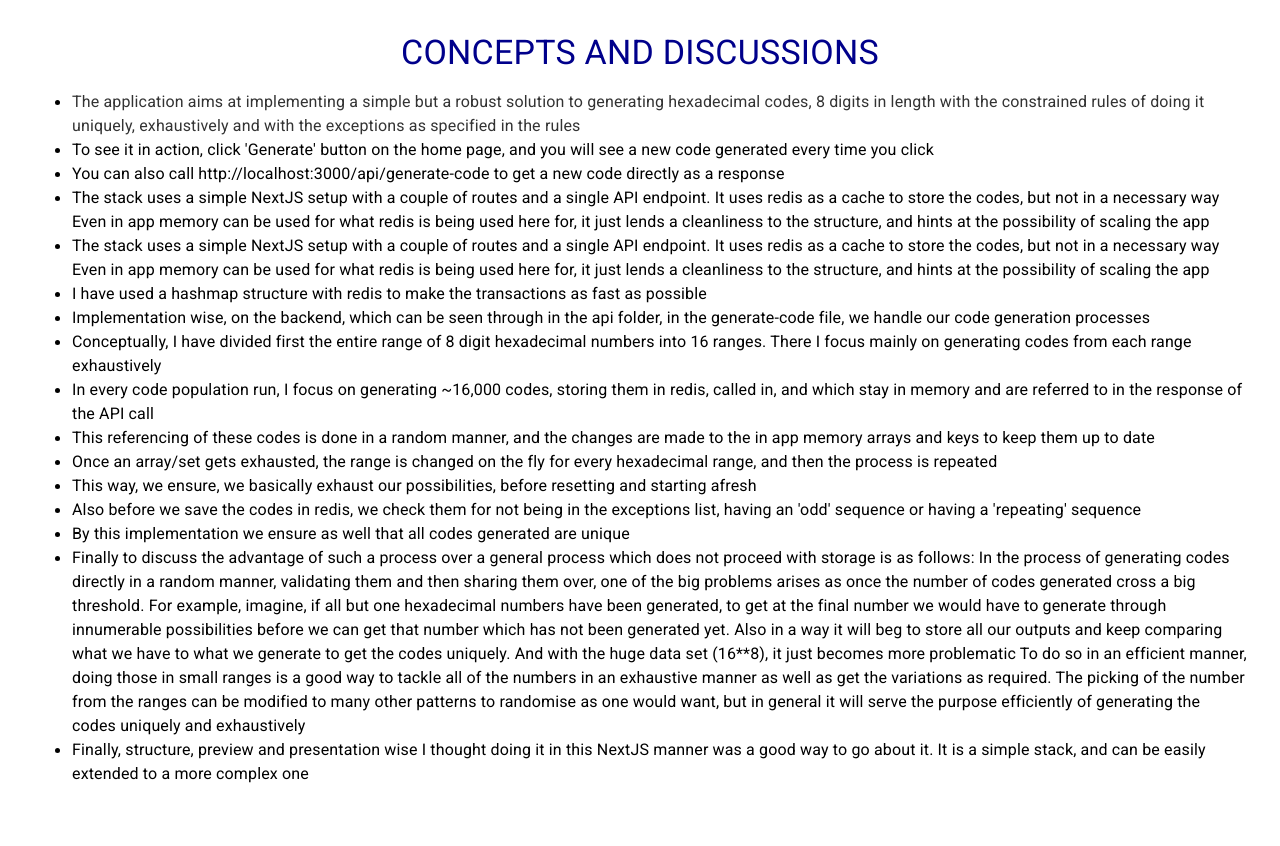
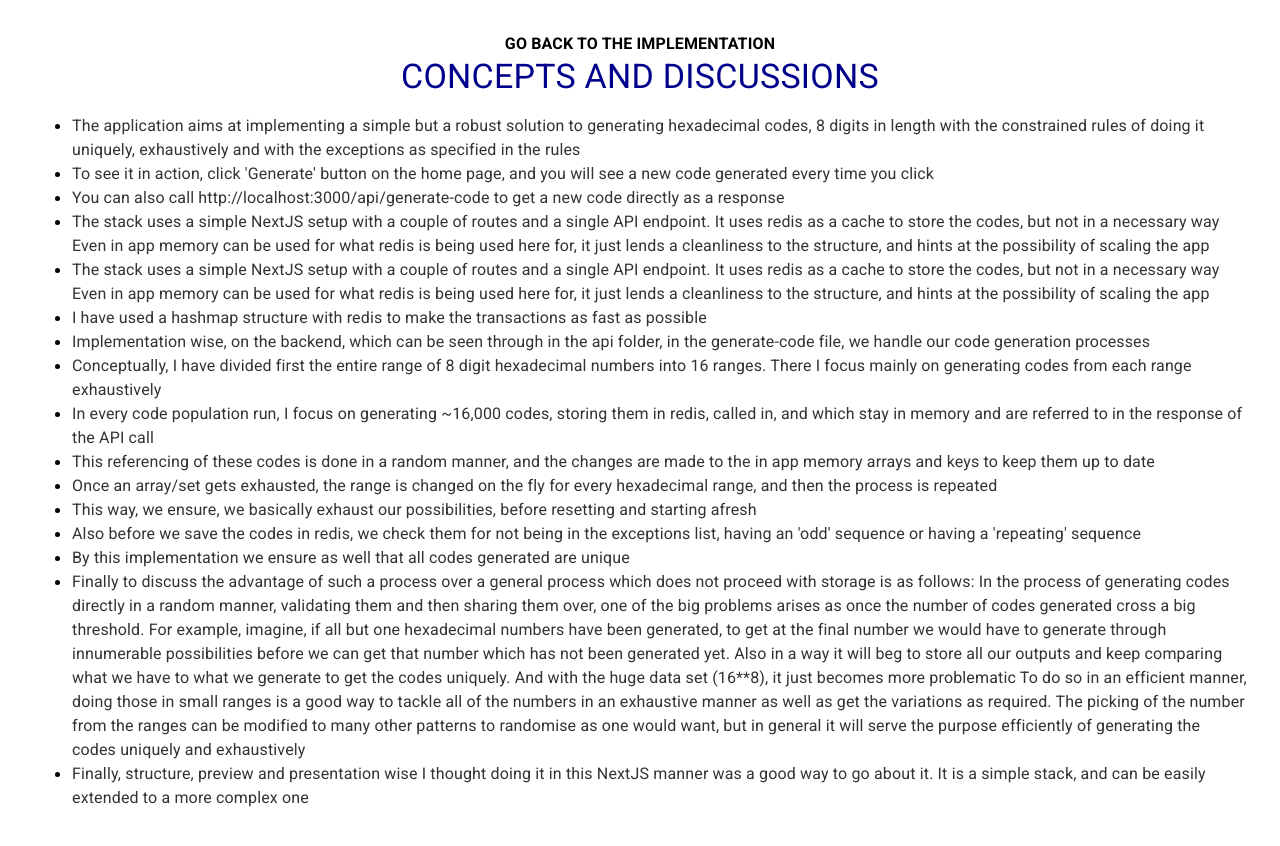
Before and after one commit to harzkr/hexcode-generator, a Next.js app: page /concept in a window 1280 px wide. Shown: the top 846 px of the page. Built offline with nearby package versions, Linux system fonts and the light colour scheme.

Commit message:
Update page links

```diff
--- a/pages/concept.js
+++ b/pages/concept.js
@@ -1,15 +1,16 @@
 import { Typography } from "@mui/material";
 import styles from "../styles/concepts.module.css";
+import Link from "next/link";
 
 export default function Concept() {
   return (
-    <div
-      className={styles.container}
-    >
-      <Typography
-        variant="h4"
-        className={styles.title}
-      >
+    <div className={styles.container}>
+      <Typography style={{
+        fontWeight:"bold"
+      }}>
+        <Link href="/">GO BACK TO THE IMPLEMENTATION</Link>
+      </Typography>
+      <Typography variant="h4" className={styles.title}>
         CONCEPTS AND DISCUSSIONS
       </Typography>
       <ul>
@@ -22,19 +23,19 @@ export default function Concept() {
           </Typography>
         </li>
         <li>
-          <Typography>
+          <Typography className={styles.text}>
             To see it in action, click 'Generate' button on the home page, and
             you will see a new code generated every time you click
           </Typography>
         </li>
         <li>
-          <Typography>
+          <Typography className={styles.text}>
             You can also call http://localhost:3000/api/generate-code to get a
             new code directly as a response
           </Typography>
         </li>
         <li>
-          <Typography>
+          <Typography className={styles.text}>
             The stack uses a simple NextJS setup with a couple of routes and a
             single API endpoint. It uses redis as a cache to store the codes,
             but not in a necessary way Even in app memory can be used for what
@@ -43,7 +44,7 @@ export default function Concept() {
           </Typography>
         </li>
         <li>
-          <Typography>
+          <Typography className={styles.text}>
             The stack uses a simple NextJS setup with a couple of routes and a
             single API endpoint. It uses redis as a cache to store the codes,
             but not in a necessary way Even in app memory can be used for what
@@ -52,66 +53,66 @@ export default function Concept() {
           </Typography>
         </li>
         <li>
-          <Typography>
+          <Typography className={styles.text}>
             I have used a hashmap structure with redis to make the transactions
             as fast as possible
           </Typography>
         </li>
         <li>
-          <Typography>
+          <Typography className={styles.text}>
             Implementation wise, on the backend, which can be seen through in
             the api folder, in the generate-code file, we handle our code
             generation processes
           </Typography>
         </li>
         <li>
-          <Typography>
+          <Typography className={styles.text}>
             Conceptually, I have divided first the entire range of 8 digit
             hexadecimal numbers into 16 ranges. There I focus mainly on
             generating codes from each range exhaustively
           </Typography>
         </li>
         <li>
-          <Typography>
+          <Typography className={styles.text}>
             In every code population run, I focus on generating ~16,000 codes,
             storing them in redis, called in, and which stay in memory and are
             referred to in the response of the API call
           </Typography>
         </li>
         <li>
-          <Typography>
+          <Typography className={styles.text}>
             This referencing of these codes is done in a random manner, and the
             changes are made to the in app memory arrays and keys to keep them
             up to date
           </Typography>
         </li>
         <li>
-          <Typography>
+          <Typography className={styles.text}>
             Once an array/set gets exhausted, the range is changed on the fly
             for every hexadecimal range, and then the process is repeated
           </Typography>
         </li>
         <li>
-          <Typography>
+          <Typography className={styles.text}>
             This way, we ensure, we basically exhaust our possibilities, before
             resetting and starting afresh
           </Typography>
         </li>
         <li>
-          <Typography>
+          <Typography className={styles.text}>
             Also before we save the codes in redis, we check them for not being
             in the exceptions list, having an 'odd' sequence or having a
             'repeating' sequence
           </Typography>
         </li>
         <li>
-          <Typography>
+          <Typography className={styles.text}>
             By this implementation we ensure as well that all codes generated
             are unique
           </Typography>
         </li>
         <li>
-          <Typography>
+          <Typography className={styles.text}>
             Finally to discuss the advantage of such a process over a general
             process which does not proceed with storage is as follows: In the
             process of generating codes directly in a random manner, validating
@@ -133,7 +134,7 @@ export default function Concept() {
           </Typography>
         </li>
         <li>
-          <Typography>
+          <Typography className={styles.text}>
             Finally, structure, preview and presentation wise I thought doing it
             in this NextJS manner was a good way to go about it. It is a simple
             stack, and can be easily extended to a more complex one
```
